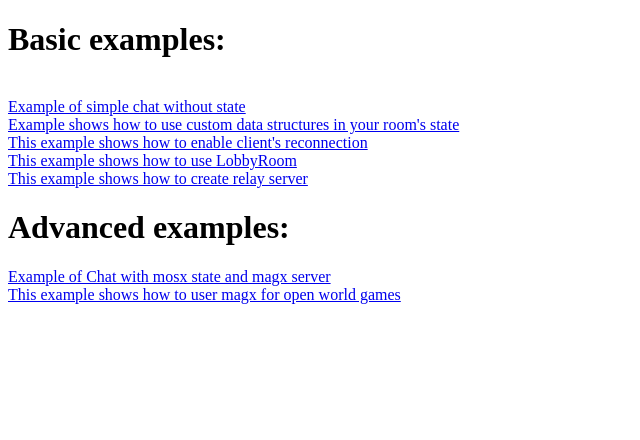
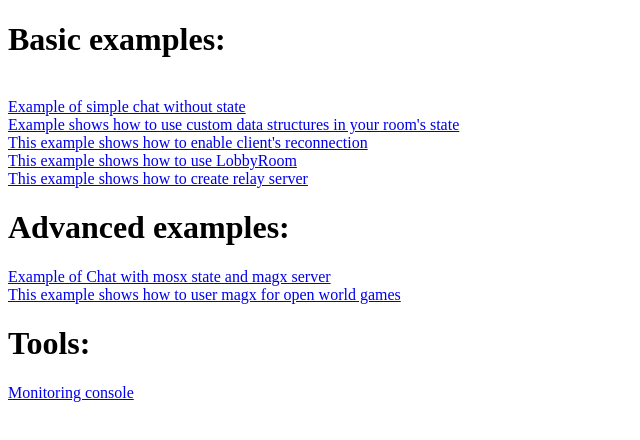
Before and after one commit to udamir/magx-examples, a website: page public/index.html in a window 1280 px wide. Shown: the whole page, without its empty margins (0-640 px from the left). Drawn offline with Linux system fonts and the light colour scheme.

Commit message:
monitoring

```diff
--- a/package.json
+++ b/package.json
@@ -18,6 +18,7 @@
     "@types/node": "^11.15.27",
     "magx": "^0.3.11",
     "magx-client": "^0.6.2",
+    "magx-monitor": "^0.0.2",
     "mosx": "^0.7.1",
     "nodemon": "^1.19.4",
     "ts-node": "^8.10.2",
--- a/public/index.html
+++ b/public/index.html
@@ -22,5 +22,8 @@
   <a href="/advanced/mosx-chat/index.html">Example of Chat with mosx state and magx server</a>
   <br>
   <a href="/advanced/mosx-open-world.html">This example shows how to user magx for open world games</a>
+  <br>
+  <h1>Tools:</h1>
+  <a href="/magx/monitor">Monitoring console</a>
 </body>
 </html>
--- a/src/rooms/index.ts
+++ b/src/rooms/index.ts
@@ -1,7 +1,6 @@
 export * from "./basic/chat"
 export * from "./basic/mosx-state"
 export * from "./basic/reconnection"
-export * from "./basic/relay"
 
 export * from "./advanced/mosx-open-world"
 export * from "./advanced/mosx-chat"
--- a/src/server.ts
+++ b/src/server.ts
@@ -1,6 +1,7 @@
 import * as http from "http"
 
 import { Server, IServerParams, LobbyRoom, Router, RelayRoom } from "magx"
+import { monitor } from "magx-monitor"
 
 // Import demo room handlers
 import {
@@ -26,6 +27,8 @@ export const createServer = (params?: IServerParams<any>) => {
     .define("mosx-state", StateHandlerRoom)
     .define("open-world", OpenWorldRoom)
 
+  monitor(magx)
+
   // attach public dir routes
   magx.router.attach(Router.static(__dirname + "/../public"))
 
```
Also changed, not shown: 1 other file.
